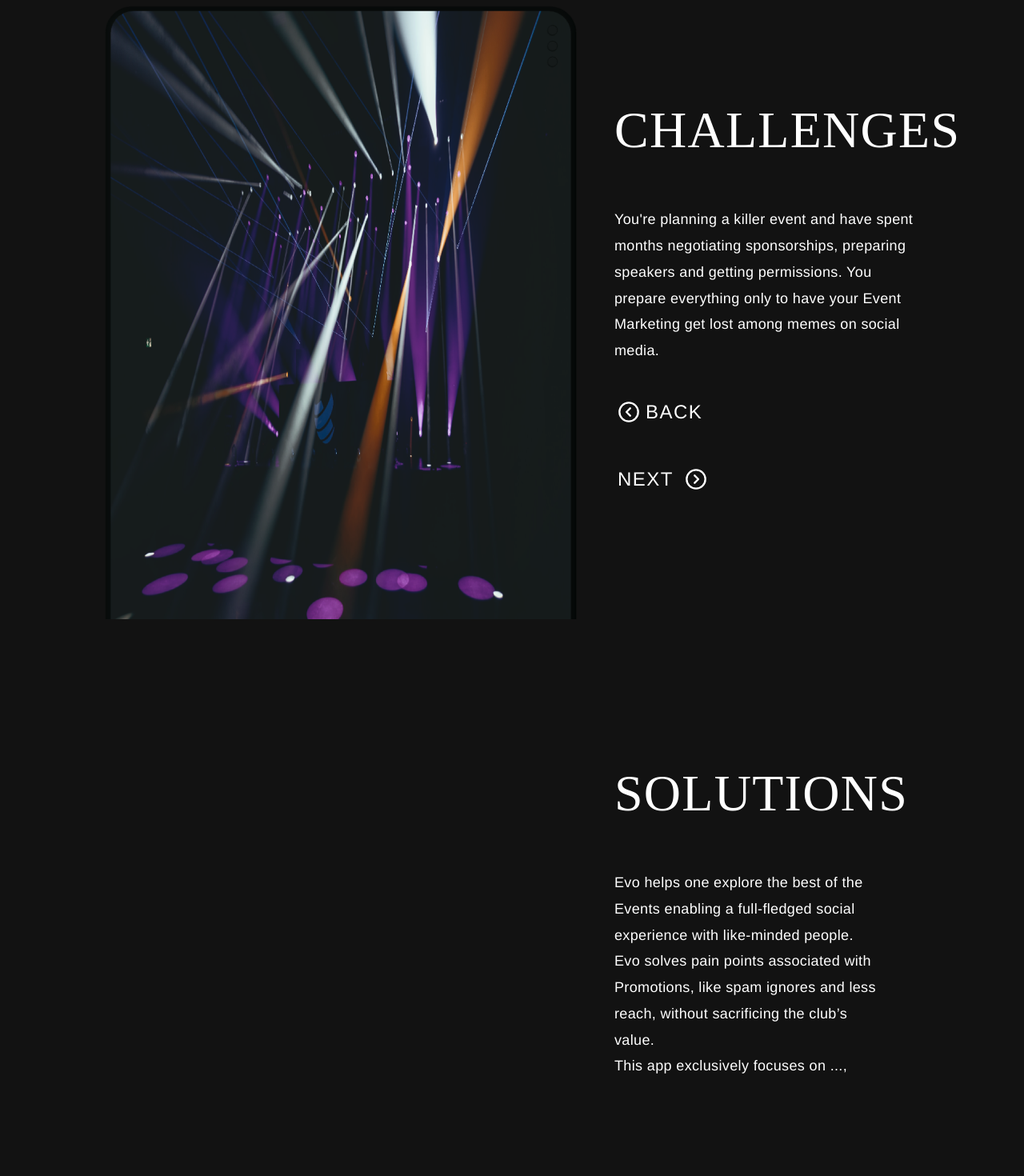
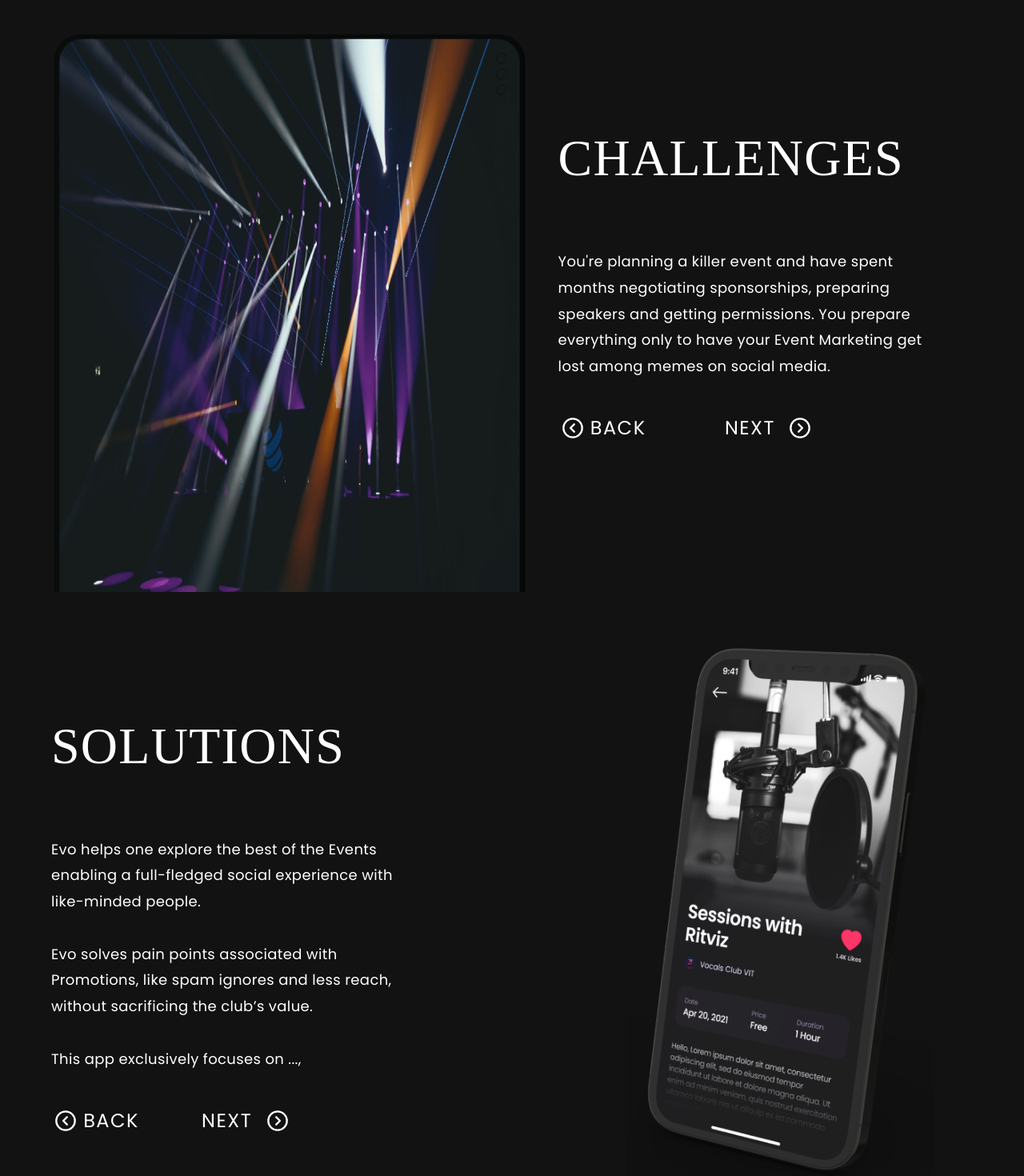
Before and after one commit to anmolbansal7/evo-main, a React (Create React App) app: page / in a window 1280 px wide. Shown: the part 860-2330 px from the top of the page at 80% size. Built offline with nearby package versions, Linux system fonts and the light colour scheme; a web font is replaced by a local one.

Commit message:
contact page bana de

```diff
--- a/src/pages/Challenges.js
+++ b/src/pages/Challenges.js
@@ -6,16 +6,17 @@ import './Page.css';
 
 function Challenges() {
     return (
-        <div className={classes.box} id="challenges">
-            <div className="challenges-left">
-                <img src={challenges} alt="" className="c-img" />
+        <div className="challenges" id="challenges">
+            <div className="image-c">
+                <img src={challenges} alt="" className="challenges-img" />
             </div>
-            <div className="challenges-right">
+            <div className="text">
                 <h2>CHALLENGES</h2>
                 <p>You're planning a killer event and have spent months negotiating sponsorships, preparing speakers and getting permissions. You prepare everything only to have your Event Marketing get lost among memes on social media. </p>
-                <Back></Back>
-                <Next></Next>
-
+                <div className="btns">
+                        <Back></Back>
+                        <Next></Next>
+                    </div>
             </div>
         </div>
     )
--- a/src/pages/Contact.js
+++ b/src/pages/Contact.js
@@ -1,15 +1,20 @@
 import classes from '../components/Next.module.css';
 import './Page.css';
 
+import Back from '../components/Back.js';
 function Contact() {
     return (
-        <div className={classes.box} id="contact">
-            <div className="contact-left">
+        <div className="contact" id="contact">
+            <div className="text">
                 <h2>CONTACT US</h2>
                 <p>Slide into our DMs for anything you wanna know</p>
+                <Back></Back>
             </div>
-            <div className="contact-right">
-
+            <div className="form">
+                <input type="text" placeholder="Name"/><br></br>
+                <input type="email" placeholder="Email"/><br></br>
+                <input type="textarea" placeholder="Your Message" className="message"/><br></br>
+                <button className="send">Send</button>
             </div>
         </div>
     )
--- a/src/pages/Features.js
+++ b/src/pages/Features.js
@@ -1,9 +1,17 @@
 import classes from '../components/Next.module.css';
-
+import './Page.css'
+import features from '../Assets/features.png';
+import Next from '../components/Next.js';
+import Back from '../components/Back.js';
 function Features(){
     return(
-        <div className={classes.box} id="features">
-        <h1>Features</h1>
+        <div className="features" id="features">
+            <div className="text">
+                <h2>FEATURES</h2>
+            </div>
+            <div className="image">
+                <img src={features} alt="" className="image-features" />
+            </div>
         </div>
     )
 }
--- a/src/pages/Page.css
+++ b/src/pages/Page.css
@@ -1,3 +1,5 @@
+@import url("https://fonts.googleapis.com/css2?family=Poppins:wght@200;400&display=swap");
+
 #mission,
 #challenges,
 #features,
@@ -6,52 +8,6 @@
 }
 #contact {
   background-image: url("../Assets/bg.png");
-  height: 100vh;
-}
-.home {
-  margin: 14% 10%;
-  width: 30%;
-  color: white;
-  font-family: "Helvetica Neue", Helvetica, Arial;
-}
-.mission-left {
-  width: 25%;
-  margin-top: 10%;
-  float: left;
-  margin-left: 10%;
-}
-.mission-right {
-  width: 65%;
-  float: right;
-  margin-top: 5%;
-  margin-right: -15%;
-}
-.mission-img {
-  width: 70%;
-}
-.challenges-left {
-  width: 40%;
-  float: left;
-  margin-left: 10%;
-  margin-top: 5%;
-}
-.challenges-right {
-  width: 30%;
-  float: right;
-  margin-top: 10%;
-  margin: 10%;
-}
-.c-img {
-  height: 80%;
-}
-.solutions-left {
-  width: 26%;
-  float: left;
-  margin: 10%;
-}
-.solutions-right {
-  width: 50%;
-  float: right;
 }
 h2 {
   font-style: normal;
@@ -70,8 +26,7 @@ h3 {
   /* identical to box height */
   letter-spacing: 0.02em;
   color: white;
-
-  font-family: "Helvetica Neue", Helvetica, Arial;
+  font-family: "Poppins", sans-serif;
 }
 p {
   font-style: normal;
@@ -81,35 +36,105 @@ p {
   /* or 33px */
   letter-spacing: 0.02em;
   color: white;
-
-  font-family: "Helvetica Neue", Helvetica, Arial;
+  font-family: "Poppins", sans-serif;
 }
-
-
-.mission{
+.btns {
+  display: flex;
+  width: 70%;
+  justify-content: space-between;
+}
+.mission,
+.challenges,
+.solutions,
+.features,
+.contact {
   height: 100vh;
   width: 100%;
   display: flex;
   flex-direction: row;
   justify-content: space-around;
   align-items: center;
+  box-sizing: border-box;
   padding: 5%;
-  box-sizing: border-box;
 }
-
-.mission .text{
+.challenges {
+  overflow: hidden;
+}
+.mission .text {
   display: flex;
   flex-direction: column;
   width: 50%;
   padding-right: 5%;
 }
-
-.btns{
-  display: flex;
-  width: 70%;
-  justify-content: space-between;
-}
 .mission-img {
   width: 100%;
   height: auto;
 }
+.challenges .text {
+  display: flex;
+  flex-direction: column;
+  width: 50%;
+  padding: 5%;
+}
+.image-c {
+  width: 50%;
+  margin-top: 15%;
+}
+.challenges-img {
+  height: 70%;
+}
+.image-features {
+  margin-top: 10%;
+  height: 80vh;
+}
+.solutions .text {
+  display: flex;
+  flex-direction: column;
+  width: 50%;
+  padding-right: 25%;
+  margin: 0%;
+}
+.image-s {
+  width: 50%;
+}
+.image-solutions {
+  height: 85vh;
+}
+
+.form {
+  display: flex;
+  flex-direction: column;
+  justify-content: space-around;
+  align-items: center;
+  width: 40%;
+  margin-right: 10%;
+}
+input {
+  height: 30px;
+  width: 400px;
+  background: rgba(0, 0, 0, 0.5);
+  backdrop-filter: blur(13px);
+  border-radius: 12px;
+  border: none;
+  margin-bottom: 4%;
+  padding: 2%;
+}
+::placeholder {
+  color: #fff;
+  letter-spacing: 2px;
+}
+.contact .text {
+  width: 50%;
+}
+.send {
+  background: #5f2eea;
+  border-radius: 4px;
+  width: 200px;
+  height: 40px;
+  border: none;
+  color: white;
+  align-items: flex-end;
+}
+.message {
+  height: 200px;
+}
--- a/src/pages/Solutions.js
+++ b/src/pages/Solutions.js
@@ -1,19 +1,27 @@
 import classes from '../components/Next.module.css';
 import solutions from '../Assets/solutions.png';
+import './Page.css';
+import Next from '../components/Next.js';
+import Back from '../components/Back.js';
 
 function Solutions(){
     return(
-        <div className={classes.box} id="solutions">
-            <div className="solutions-left">
+        <div className="solutions" id="solutions">
+            <div className="text">
                 <h2>SOLUTIONS</h2>
                 <p>Evo helps one explore the best of the Events enabling a full-fledged social experience with like-minded people.
-                    <br />
+                    <br /><br />
                 Evo solves pain points associated with Promotions, like spam ignores and less reach, without sacrificing the club’s value.
-                <br />
+                <br /><br />
                 This app exclusively focuses on ...,</p>
+                <div className="btns">
+                        <Back></Back>
+                        <Next></Next>
+                </div>
             </div>
-            <div className="solutions-right">
 
+            <div className="image-s">
+                <img src={solutions} alt="" className="image-solutions"/>
             </div>
         </div>
     )
```
Also changed, not shown: src/Assets/solutions.png.
